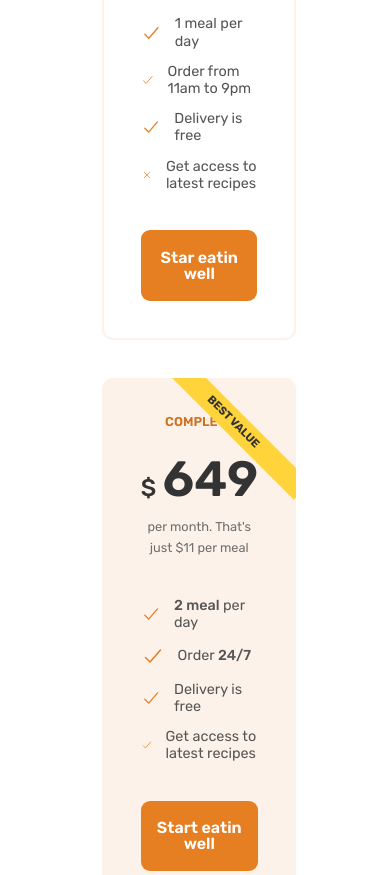
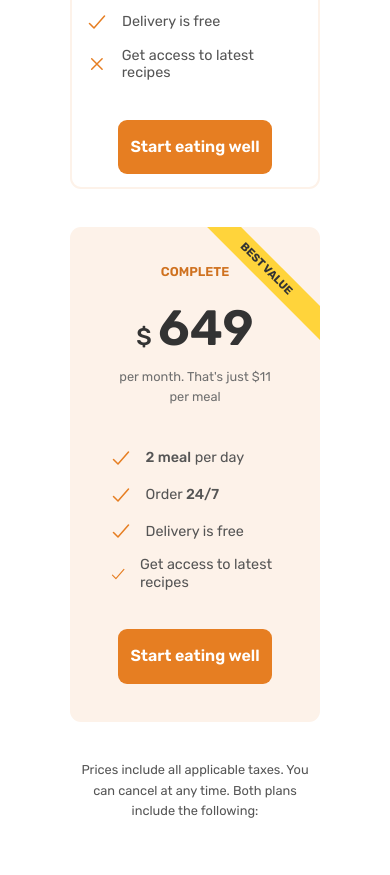
Before and after one commit to adoyi106/omnifood, a plain HTML site: page index.html in a window 390 px wide. Shown: the part 6325-7200 px from the top of the page. Drawn offline with nearby package versions, Linux system fonts and the light colour scheme; some packages are replaced by stand-ins of ours; a script that the page names is missing.

Commit message:
queries.css fix

```diff
--- a/css/queries.css
+++ b/css/queries.css
@@ -265,6 +265,24 @@ em = current font size */
 }
 
 
+@media (max-width: 34em){
+    .pricing-plan--starter{
+        padding: 1.6rem;
+    }
+
+
+    .footer{
+        padding: 4.0rem;
+
+    }
+    .section-pricing{
+        padding: 9.6rem 5.6rem 9.6rem 5.6rem;
+    }
+
+
+}
+
+
 /* ****************** */
 /* For flexox safari systems */
 /* ****************** */
--- a/index.html
+++ b/index.html
@@ -375,7 +375,7 @@
                 </ul>
 
                 <div class="plan-sign-up">
-                    <a href="#" class="btn btn--full">Star eatin well</a>
+                    <a href="#" class="btn btn--full">Start eating well</a>
                 </div>
 
         </div>
@@ -393,7 +393,7 @@
             </ul>
 
             <div class="plan-sign-up">
-                <a href="#" class="btn btn--full">Start eatin well</a>
+                <a href="#" class="btn btn--full">Start eating well</a>
             </div>
 
         </div>
```
